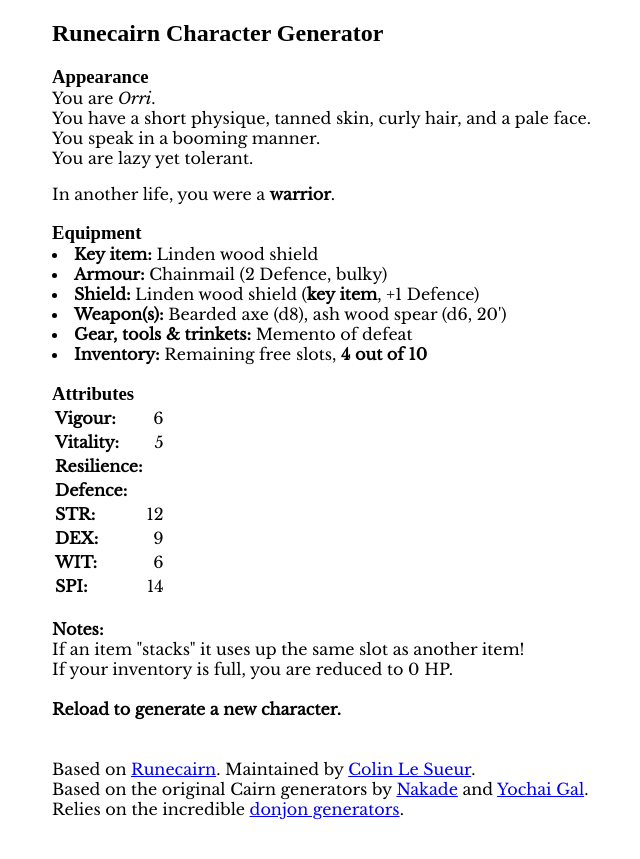
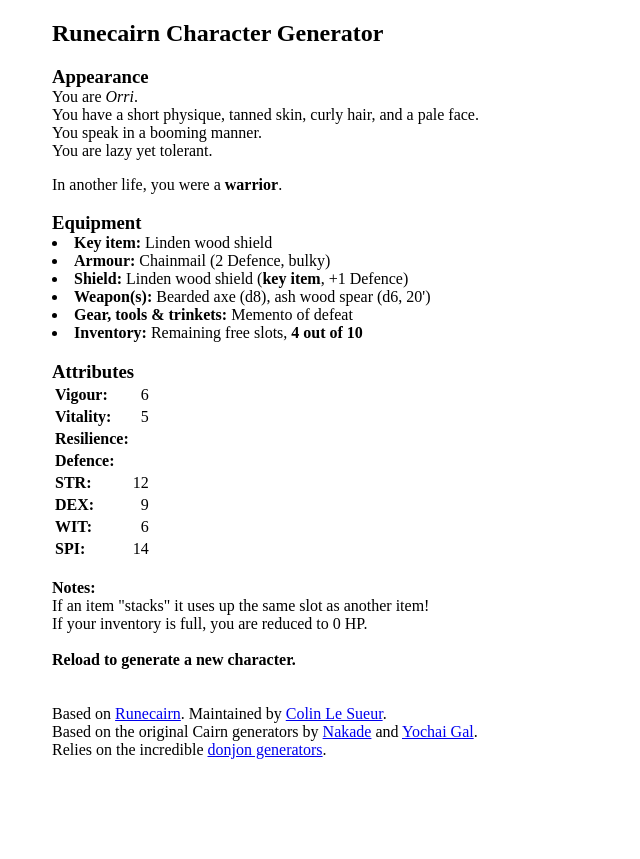
Before and after one commit to byodinsbeardrpg/byodinsbeardrpg.github.io, a Jekyll site: the page generator/index.html, which Jekyll copies as it is, in a window 1280 px wide. Shown: the top 859 px of the page, without its empty margins (188-828 px from the left). Built offline with Jekyll 4.4.1, drawn with Linux system fonts in a browser that asks for light colours; some web fonts are replaced.

Commit message:
Update index.html

```diff
--- a/generator/index.html
+++ b/generator/index.html
@@ -4,7 +4,7 @@
     <meta charset="utf-8">
     <title>Runecairn Character Generator</title>
     <h2>Runecairn Character Generator</h2>
-    <link href="https://fonts.googleapis.com/css2?family=Inknut+Antiqua:wght@600&family=Libre+Baskerville:ital@0;1&display=swap" rel="stylesheet">
+	<link rel="stylesheet" href="https://use.typekit.net/jhb5bff.css">
     <link rel="apple-touch-icon" sizes="57x57" href="/favicons/apple-icon-57x57.png">
     <link rel="apple-touch-icon" sizes="60x60" href="/favicons/apple-icon-60x60.png">
     <link rel="apple-touch-icon" sizes="72x72" href="/favicons/apple-icon-72x72.png">
@@ -28,8 +28,8 @@
       a:active {color: #2a9c56}
       a:visited {color: #1a7a3f}
       a:hover {color: #32b865}
-      h2, h3 {margin-bottom: 0em; font-family: "Inknut Antiqua"}
-      body {width: 800px; margin: auto; font-family: "Libre Baskerville"}
+      h2, h3 {margin-bottom: 0em; font-family: "Futura PT"}
+      body {width: 800px; margin: auto; font-family: "Minion Pro"}
     </style>
      <script type="text/javascript" src="js/generator.js"></script>
     <script type="text/javascript" src="js/runecairn_data.js"></script>
```
